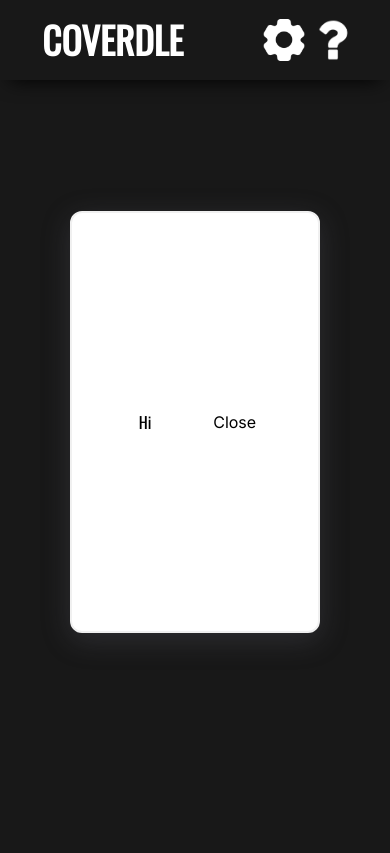
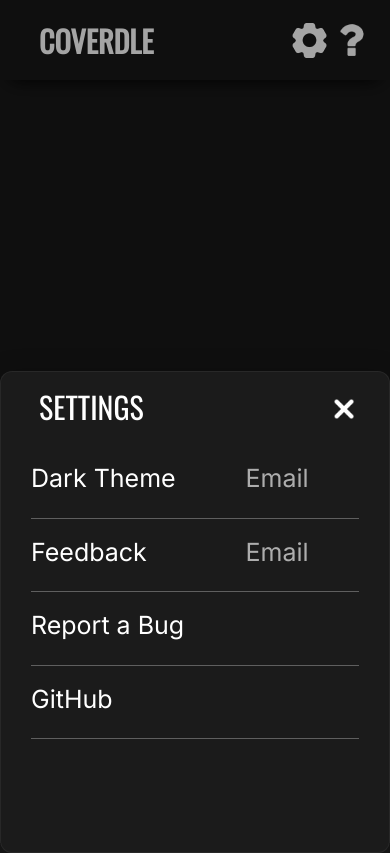
Before and after one commit to samlkey/Coverdle, a Next.js app: page / in a window 390 px wide. Both pictures are taken after a click on the link 284 px from the left and 40 px from the top of the page. Built offline with nearby package versions, Linux system fonts and the light colour scheme.

Commit message:
modal work

```diff
--- a/app/components/banner.tsx
+++ b/app/components/banner.tsx
@@ -15,7 +15,7 @@ export default function Banner() {
       <div className="Wrapper">
         <h1>COVERDLE</h1>
         <div className="right-container">
-          <a onClick={() => setShowModal(true)}><Image src={settingsIcon} width={42} height={42} alt="Open Settings"/></a>
+          <a onClick={() => setShowModal(true)}><Image className="image" src={settingsIcon} width={42} height={42} alt="Open Settings"/></a>
           <a onClick={Help}><Image src={helpIcon} width={42} height={42} alt="Open Help"/></a>
 
           {showModal && createPortal(
--- a/app/components/settings.tsx
+++ b/app/components/settings.tsx
@@ -1,10 +1,96 @@
 import '../css/modal.css'
+import 'animate.css'
+import Image from 'next/image'
+
+import crossIcon from '../ui/cross.png'
 
 export default function ModalContent({ onClose } : {onClose:any}) {
     return (
-      <div className="modal">
-        <h1>Hi</h1>
-        <button onClick={onClose}>Close</button>
+      <div className="modal-wrapper">
+
+        <div className='modal-backdrop' onClick={onClose}></div>
+
+
+        <div className="modal">
+          <div className="modal-content">
+
+            <div className="modal-title">
+
+              <h1>SETTINGS</h1>
+              {/* <button onClick={onClose}>Close</button> */}
+
+              <Image className="cross" src={crossIcon} width={50} height={50} onClick={onClose} alt='Close'/>
+
+            </div>
+
+
+
+            <div className='settings-container'>
+              <div className='email-left'>
+
+              <h2>Dark Theme</h2>
+                <p>Switch from Dark Theme, to Light Theme.</p>
+              </div>
+
+
+
+
+              <div className='email-right'>
+                <h2>Email</h2>
+
+              </div>
+
+            </div>
+
+            <div className='settings-container'>
+              <div className='email-left'>
+
+                <h2>Feedback</h2>
+                <p>Leave some feedback!</p>
+              </div>
+
+
+
+
+              <div className='email-right'>
+                <h2>Email</h2>
+
+              </div>
+
+            </div>
+
+            <div className='settings-container'>
+              <h2>Report a Bug</h2>
+              <p>Report an issue with the game.</p>
+            </div>
+
+            <div className='settings-container'>
+              <h2>GitHub</h2>
+              <p>View my repository!</p>
+            </div>
+
+
+
+
+
+
+
+
+          </div>
+
+          <></>
+
+
+        </div>
+
+
+
+
+
+
       </div>
+
+
+
     );
 }
--- a/app/css/banner.css
+++ b/app/css/banner.css
@@ -16,6 +16,11 @@
     width: 100%;
     align-items: center;
     justify-content: center;
+
+
+
+
+
 }
 
 .Wrapper .right-container {
@@ -26,18 +31,36 @@
     align-items: center;
     justify-content: right;
     gap: var(--rightcontainer-gap);
+
+
+
+
+    position:absolute;
+    right: 20px;
+
 }
 
 h1 {
     font-family: 'Oswald', sans-serif;
+    z-index: -1;
 }
 
 a {
     cursor: pointer;
 }
 
+
 @media only screen and (max-width: 600px) {
     h1{
-        margin-left: 2%;
+        left: 0;
+        position: fixed;
+        margin-left: 10%;
+        font-size: 30px;
+
+    }
+
+    .Wrapper .right-container img {
+        width: 35px;
+
     }
 }
--- a/app/css/modal.css
+++ b/app/css/modal.css
@@ -1,18 +1,158 @@
 .modal {
-    --modal-height: 50%;
-    --modal-width: 250px;
+    --modal-height: 35%;
+    --modal-width: 65%;
     --modal-border-radius: 12px;
 
-    display: flex;
+    /*Animations*/
     justify-content: space-evenly;
     align-items: center;
-    box-shadow: rgba(100, 100, 111, 0.3) 0px 7px 29px 0px;
-    background-color: white;
-    border: 2px solid rgb(240, 240, 240);
+    box-shadow: rgba(7, 7, 7, 0.3) 0px 7px 29px 0px;
+    background-color:#1b1b1b;
+    border: .1rem solid rgba(240, 240, 240, 0.055);
     border-radius: var(--modal-border-radius);
-    position:  absolute;
     height: var(--modal-height);
     width: var(--modal-width);
-    top: 25%;
-    left: calc(50% - 125px);
+
+
+
+
+    position: absolute;
+
+
+    animation: fadeInUp;
+    animation-duration: .5s;
+
+    z-index: 99 !important;
 }
+
+.settings-container {
+    border-bottom: 1px solid rgba(255, 255, 255, 0.301);
+    margin-left: 30px;
+    margin-right: 30px;
+    padding-bottom: 20px;
+    padding-top: 15px;
+
+    display: flex;
+}
+
+.email-left {
+    width: 50%;
+}
+
+.email-right {
+    width: 50%;
+    text-align: center;
+    color: rgba(255, 255, 255, 0.644);
+    cursor: pointer;
+    padding-top: 10px;
+}
+
+
+.settings-container h2 {
+    font-size: 25px;
+}
+
+.settings-container p {
+    margin-top: -5px;
+    font-size: 15px;
+    color: rgba(255, 255, 255, 0.644);
+}
+
+
+
+.modal-content {
+    margin-top: 3%;
+
+    color: white;
+    display: flex;
+    flex-direction: column;
+
+
+}
+
+/* .modal-content h1 {
+    font-size: 30px;
+    text-align: center;
+    padding-bottom: 30px;
+} */
+
+
+.modal-wrapper {
+    width: 100%;
+    height: 95%;
+
+    margin-top: -7.5%;
+
+    display: flex;
+    justify-content: center;
+    align-items: center;
+
+
+
+    position: absolute;
+
+}
+
+.modal-backdrop {
+    background-color: rgba(0, 0, 0, 0.356);
+    width: 100%;
+    height: 100%;
+
+    position: fixed;
+    top: 0;
+    left: 0;
+
+}
+
+
+.modal-title img {
+    cursor: pointer;
+
+    position:absolute;
+    right: 20px;
+}
+
+.modal-title {
+    font-size: 30px;
+    text-align: center;
+    justify-content: center;
+    padding-bottom: 30px;
+    display: flex;
+
+    position: relative;
+}
+
+
+
+@media only screen and (max-width: 600px) {
+    .modal {
+        width: 100%;
+        height: 60%;
+
+        bottom: 0;
+    }
+
+   .modal-title {
+    margin-bottom: 8%;
+   }
+
+    .modal-content {
+        gap: 0px;
+    }
+    .settings-container h2{
+        font-size: 25px;
+    }
+
+    .settings-container{
+
+    }
+
+    .settings-container p{
+        display: none;
+    }
+
+    .email-right {
+        padding-top: 0;
+    }
+
+}
--- a/package.json
+++ b/package.json
@@ -12,6 +12,7 @@
     "@types/node": "20.4.5",
     "@types/react": "18.2.16",
     "@types/react-dom": "18.2.7",
+    "animate.css": "^4.1.1",
     "autoprefixer": "10.4.14",
     "eslint": "8.45.0",
     "eslint-config-next": "13.4.12",
```
Also changed, not shown: app/ui/cross.png (added), 1 other file (tests, documents, lock files or other folders).
